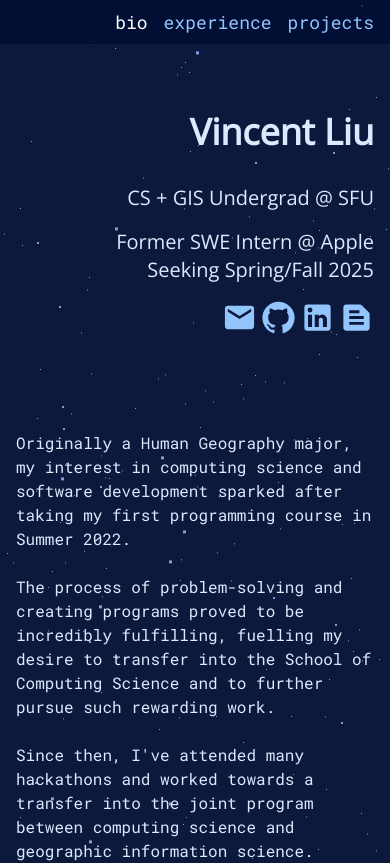
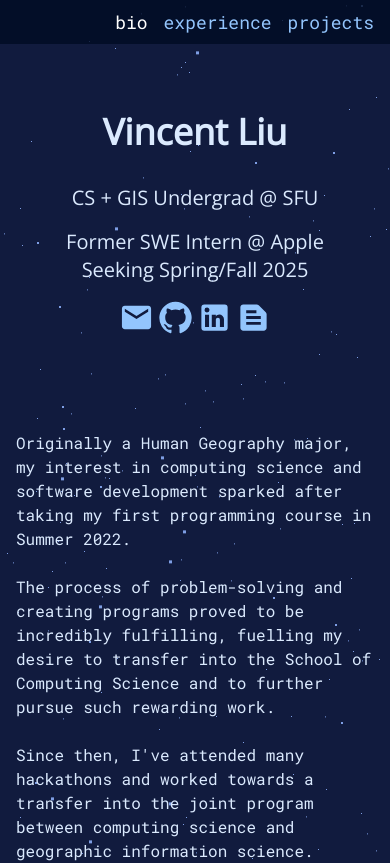
Before and after one commit to vinn03/personal-portfolio, a React (Vite) app in the folder portfolio/: page / in a window 390 px wide. Shown: the top 863 px of the page. Built offline with nearby package versions, Linux system fonts and the light colour scheme.

Commit message:
Finalized

```diff
--- a/portfolio/src/components/intro/intro.tsx
+++ b/portfolio/src/components/intro/intro.tsx
@@ -1,6 +1,6 @@
 function Intro() {
   return (
-    <span className="text-right">
+    <span className="text-center lg:text-right">
       <h1 className="text-4xl lg:text-6xl font-sans font-bold text-blue-100">
         Vincent Liu
       </h1>
--- a/portfolio/src/components/intro/socials.tsx
+++ b/portfolio/src/components/intro/socials.tsx
@@ -4,7 +4,7 @@ import { GitHub, LinkedIn } from "@mui/icons-material";
 
 function Socials() {
   return (
-    <div className="font-mono mt-4 mb-24 lg:mb-0 text-blue-300 text-right">
+    <div className="font-mono mt-4 mb-24 lg:mb-0 text-blue-300 text-center lg:text-right">
       <a href="mailto:vinliu356@gmail.com">
         <span className="hover:brightness-200 mr-1">
           <MailIcon fontSize="large" />
--- a/portfolio/src/components/nav/nav.tsx
+++ b/portfolio/src/components/nav/nav.tsx
@@ -4,7 +4,7 @@ function Nav({ handleSectionChange, activeSection }) {
   return (
     <div
       className="font-mono text-blue-300 lg:mt-12 lg:bg-inherit lg:relative lg:p-0 lg:flex-col lg:items-end
-              bg-[rgba(0,13,50,0.8)] flex flex-row justify-end p-2 fixed top-0 left-0 right-0 z-20"
+              bg-[rgba(0,12,36,0.8)] flex flex-row justify-end p-2 fixed top-0 left-0 right-0 z-20"
     >
       {sections.map((section) => (
         <a
--- a/portfolio/src/index.css
+++ b/portfolio/src/index.css
@@ -3,7 +3,7 @@
 @import "tailwindcss/utilities";
 
 html {
-  background-color: rgba(0, 13, 50, 0.95);
+  background-color: rgb(17, 27, 62);
   overflow-y: scroll;
 }
 
@@ -13,7 +13,7 @@ html {
 
 @supports (scrollbar-color: auto) {
   html {
-    scrollbar-color: rgb(96 165 250) rgba(0, 13, 50, 0.6);
+    scrollbar-color: rgb(96 165 250) rgba(0, 13, 50);
   }
 }
 
@@ -27,7 +27,7 @@ html {
   }
 
   ::-webkit-scrollbar-track {
-    background: rgba(0, 13, 50, 0.6);
+    background: rgba(0, 13, 50);
   }
 
   ::-webkit-scrollbar-thumb {
```
